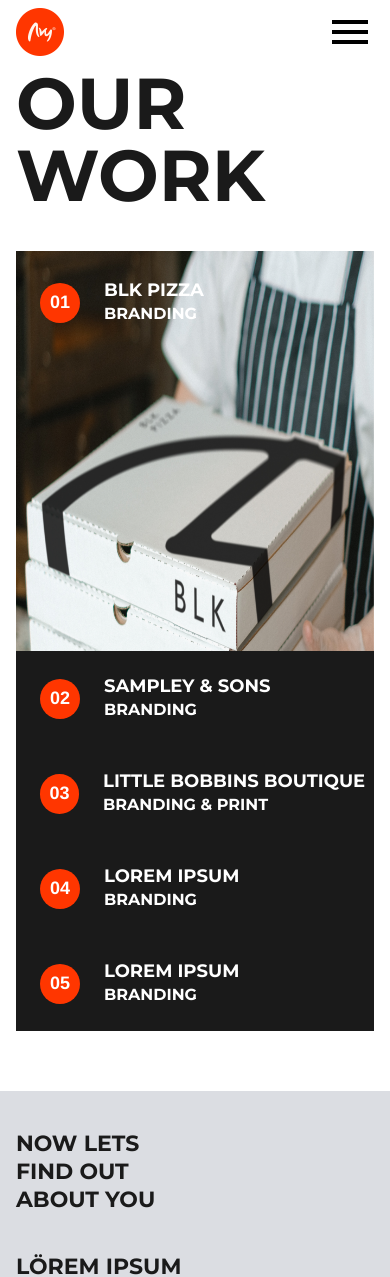
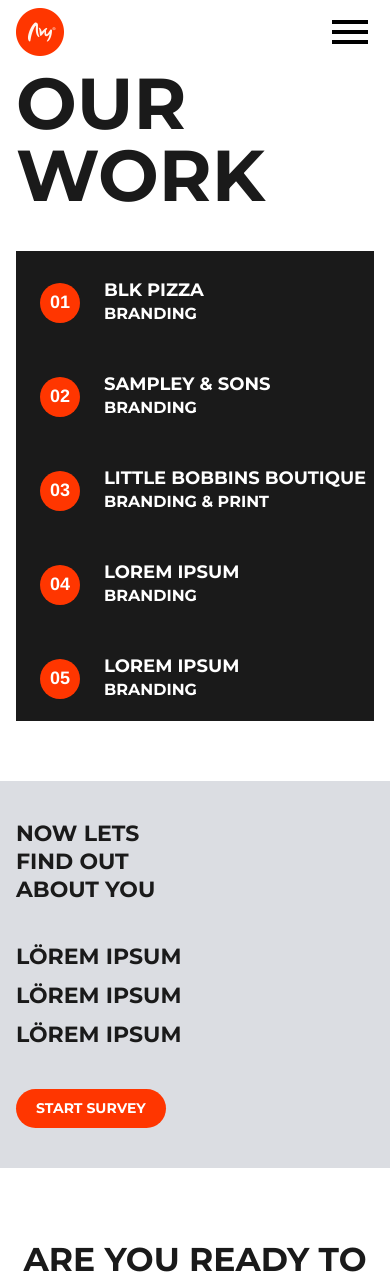
Before and after one commit to code0214/react, a React (Vite) app: page /ourwork in a window 390 px wide. Shown: the top 1277 px of the page. Built offline with nearby package versions, Linux system fonts and the light colour scheme.

Commit message:
animation update

```diff
--- a/src/components/Headline/style.css
+++ b/src/components/Headline/style.css
@@ -5,6 +5,19 @@
   flex-direction: column;
   position: relative;
   width: 100%;
+  animation-name: head;
+  animation-duration: 2s;
+  animation-delay: 6s;
+  animation-timing-function: cubic-bezier(0.075, 0.82, 0.165, 1);
+}
+
+@keyframes head {
+  0% {
+      left: -1200px;
+    }
+  100% {
+      left: 0px;
+  }
 }
 
 .headline .headline-text {
--- a/src/components/NavigationBar/style.css
+++ b/src/components/NavigationBar/style.css
@@ -15,6 +15,19 @@
   justify-content: space-between;
   position: relative;
   width: 100%;
+  animation-name: navigation-bar;
+  animation-duration: 2s;
+  animation-delay: 4s;
+  animation-timing-function: ease;
+}
+
+@keyframes navigation-bar {
+  0% {
+    top: -99px;
+  }
+  100% {
+    top: 0px;
+  }
 }
 
 .navigation-bar .AVY-LOGO {
--- a/src/screens/AboutUsPage/style.css
+++ b/src/screens/AboutUsPage/style.css
@@ -38,7 +38,7 @@
   flex: 0 0 auto;
   gap: 16px;
   width: 100%;
-  display: flex;
+
 }
 
 .about-us-page .text-wrapper-7 {
@@ -53,6 +53,19 @@
   white-space: nowrap;
   width: fit-content;
   display:flex;
+  position: relative;
+  animation-name: aboutavy;
+  animation-duration: 2s;
+  animation-timing-function: ease;
+}
+
+@keyframes aboutavy {
+  0% {
+      top: 700px;
+    }
+  100% {
+      top: 0px;
+  }
 }
 
 .about-us-page .text-wrapper-8 {
@@ -140,6 +153,15 @@
   display: flex;
   height: 747px;
   width: 50%;
+  animation-name: img;
+  animation-duration: 2s;
+  animation-delay: 2s;
+  animation-timing-function: ease;
+}
+
+@keyframes img {
+  0% { transform: translateX(100%);}
+  100% {transform: translateX(0);}
 }
 
 .about-us-page .unsplash {
--- a/src/screens/HomePageHiFi/style.css
+++ b/src/screens/HomePageHiFi/style.css
@@ -468,6 +468,8 @@
   gap: 24px;
   position: relative;
   width: 50%;
+  position: sticky;
+  top: 0;
 }
 
 .home-page-hi-fi .text-wrapper-21 {
--- a/src/screens/OurWorkPage/OurWorkPage.jsx
+++ b/src/screens/OurWorkPage/OurWorkPage.jsx
@@ -51,7 +51,7 @@ function getCardResponse(){
         <div className="OUR-WORK">
           <div className="our-work">OUR WORK</div>
           <div className="content">
-            <div className="content-hovered">
+            <div className="content-default">
               <img className="image" alt="Image" src="/img/image-15.png" />
               <div className="title">
                 <Number variant={getCardResponse()} />
@@ -62,7 +62,8 @@ function getCardResponse(){
               </div>
             </div>
             <div className="content-default">
-              <div className="title-2">
+              <img className="image" alt="Image" src="./img/image-15.png" />
+              <div className="title">
                 <Number divClassName="number-instance" text="02" variant={getCardResponse()} />
                 <div className="sub-title">
                   <div className="text-wrapper-3">SAMPLEY &amp; SONS</div>
@@ -71,7 +72,8 @@ function getCardResponse(){
               </div>
             </div>
             <div className="content-default">
-              <div className="title-2">
+              <img className="image" alt="Image" src="./img/image-15.png" />
+              <div className="title">
                 <Number divClassName="number-instance" text="03" variant={getCardResponse()} />
                 <div className="sub-title">
                   <div className="text-wrapper-3">LITTLE BOBBINS BOUTIQUE</div>
@@ -80,7 +82,8 @@ function getCardResponse(){
               </div>
             </div>
             <div className="content-default">
-              <div className="title-2">
+              <img className="image" alt="Image" src="./img/image-15.png" />
+              <div className="title">
                 <Number divClassName="number-2" text="04" variant={getCardResponse()} />
                 <div className="sub-title">
                   <div className="text-wrapper-3">LOREM IPSUM</div>
@@ -89,7 +92,8 @@ function getCardResponse(){
               </div>
             </div>
             <div className="content-default">
-              <div className="title-2">
+              <img className="image" alt="Image" src="./img/image-15.png" />
+              <div className="title">
                 <Number divClassName="number-instance" text="05" variant={getCardResponse()} />
                 <div className="sub-title">
                   <div className="text-wrapper-3">LOREM IPSUM</div>
--- a/src/screens/OurWorkPage/style.css
+++ b/src/screens/OurWorkPage/style.css
@@ -43,6 +43,19 @@
   margin-top: -1px;
   position: relative;
   width: 100%;
+  animation-name: ourwork;
+  animation-duration: 2s;
+  animation-timing-function: ease;
+}
+
+@keyframes ourwork {
+  0% {left: 0px;
+      top: 700px;
+    }
+  100% {
+      left: 0px;
+      top: 0px;
+  }
 }
 
 .our-work-page .content {
@@ -68,6 +81,7 @@
   height: 800px;
   position: relative;
   width: 100%;
+  display: none;
 }
 
 .our-work-page .title {
@@ -114,8 +128,24 @@
   display: flex;
   flex: 0 0 auto;
   flex-direction: column;
-  padding: 40px 10px 40px 40px;
+  padding: 80px 10px 40px 40px;
   position: relative;
+  width: 100%;
+}
+
+.our-work-page .content-default:hover {
+  height: 800px !important;
+}
+
+.our-work-page .content-default:hover .image {
+  align-items: flex-start;
+  display: inline-flex;
+  flex: 0 0 auto;
+  flex-direction: column;
+  gap: 10px;
+  position: absolute;
+  left: 0;
+  top: 0;
   width: 100%;
 }
 
@@ -775,9 +805,13 @@
     display: flex;
     flex: 0 0 auto;
     flex-direction: column;
-    padding: 24px 10px 24px 24px;
+    padding: 70px 10px 24px 24px;
     position: relative;
     width: 100%;
+  }
+
+  .our-work-page .content-default:hover {
+    height: 400px !important;
   }
 
   .our-work-page .title-2 {
```
Also changed, not shown: static/img/ourwork2.png (added), static/img/ourwork3.png (added), 4 other files (tests, documents, lock files or other folders).
